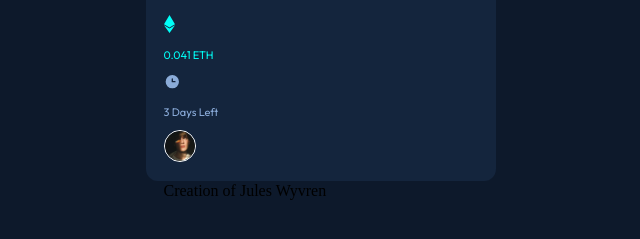
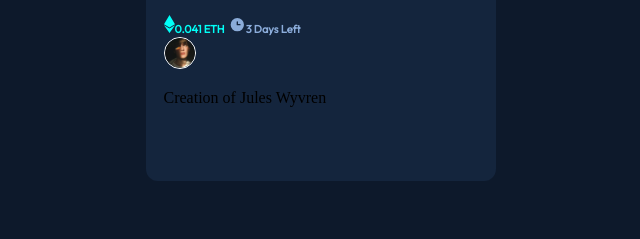
Before and after one commit to cydneypo034/Front-End-Challenges, a plain HTML site: page Preview-Card/index.html in a window 1280 px wide. Shown: the part 557-796 px from the top of the page, without its empty margins (336-976 px from the left). Drawn offline with Linux system fonts and the light colour scheme.

Commit message:
created inline displays for paragrapm text

```diff
--- a/Preview-Card/style.css
+++ b/Preview-Card/style.css
@@ -63,10 +63,15 @@ h2 {
     font-family: 'Outfit', sans-serif;
     color: hsl(178, 100%, 50%);
     font-size: 11px;
+    font-weight: 600;
+    display: inline;
+
 }
 
 .time-frame-text {
     font-family: 'Outfit', sans-serif;
     color: hsl(215, 51%, 70%);
     font-size: 11px;
+    font-weight: 600;
+    display: inline;
 }
```
Also changed, not shown: Preview-Card/index.html (+0 -3 lines).
